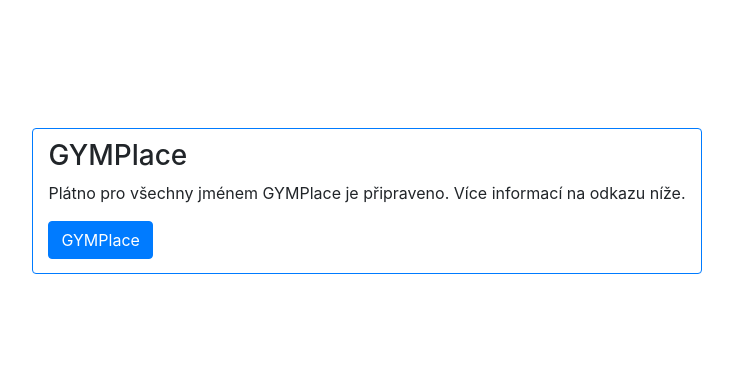
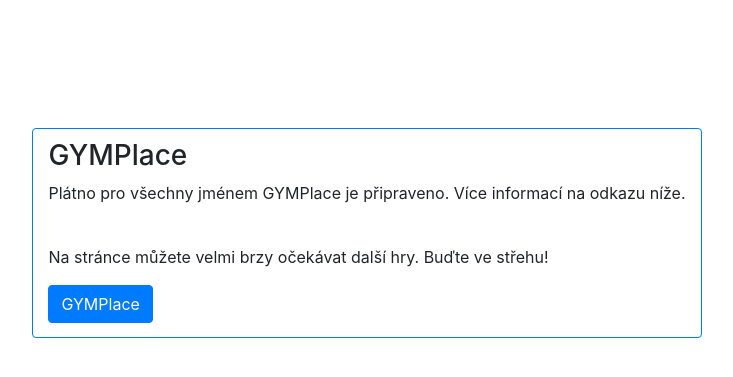
Before and after one commit to Ihavenolif/vitani-bazantu-server, a Flask app: page / in a window 1280 px wide. Shown: the top 377 px of the page, without its empty margins (273-1006 px from the left). Run offline with Flask 2, Linux system fonts and the light colour scheme.

Commit message:
main page edit

```diff
--- a/templates/index.html
+++ b/templates/index.html
@@ -15,6 +15,10 @@
     <div class="container-sm border border-primary rounded" style="width: 30%; margin-top: 10%; min-width: fit-content;">
         <h3 style="margin-top: 10px">GYMPlace</h3>
 	    <p>Plátno pro všechny jménem GYMPlace je připraveno. Více informací na odkazu níže.</p>
+
+        <br>
+
+        <p>Na stránce můžete velmi brzy očekávat další hry. Buďte ve střehu!</p>
         <!--<h3 style="margin-top: 10px;">Pasování nováčků</h3>
         <p>
             Každoročně probíhá Pasování nováčků. Je to akce, při které se u nás na gymplu přivítají noví studenti. Probíhají soutěže, hrají se hry, plní se všemožné úkoly. Letos proběhne Pasování v <strong>pátek, 23. září</strong> od <strong>13:00</strong>. Budeme se na vás všechny těšit!<br>
```
